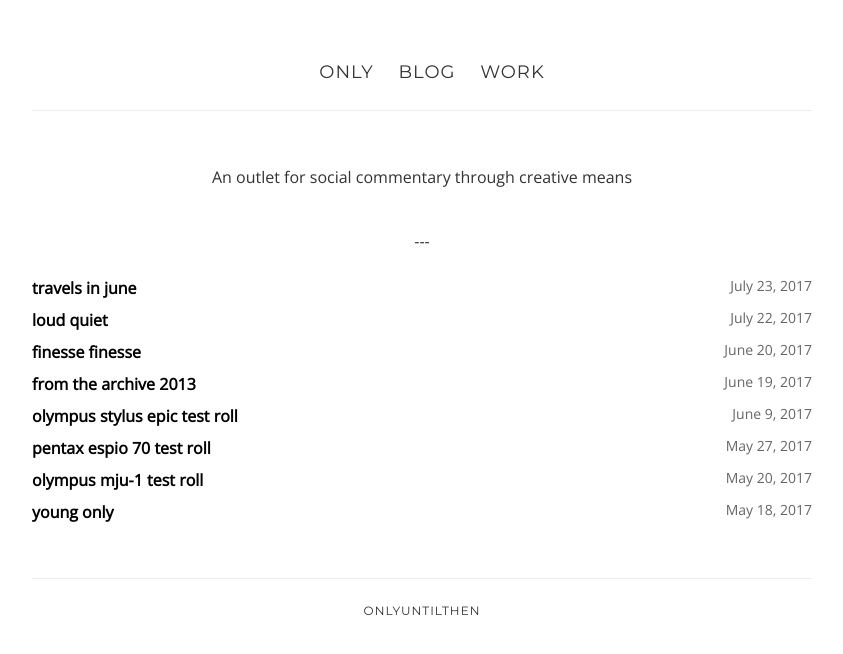
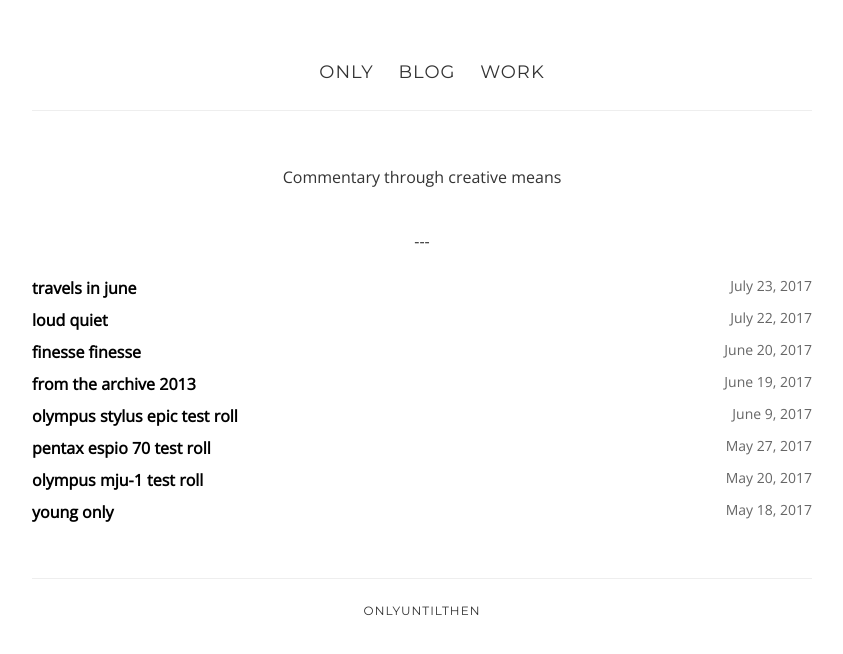
Before and after one commit to onlyuntilthen/onlyuntilthen.github.io, a Jekyll site: the page built from only.md, in a window 1280 px wide. Shown: the top 654 px of the page, without its empty margins (218-1061 px from the left). Built offline with Jekyll 4.4.1, drawn with Linux system fonts in a browser that asks for light colours.

Commit message:
Update ONLY

```diff
--- a/only.md
+++ b/only.md
@@ -4,7 +4,7 @@ title: young only
 description: This blog serves as documentation for Neil's progress in webmastering as well as to share some thoughts, insights and daily happenings.
 ---
 
-<p style="text-align:center">An outlet for social commentary through creative means
+<p style="text-align:center">Commentary through creative means
 <br/>
 <br/>---</p>
 <section class="archive-post-list" style="align:center">
```
